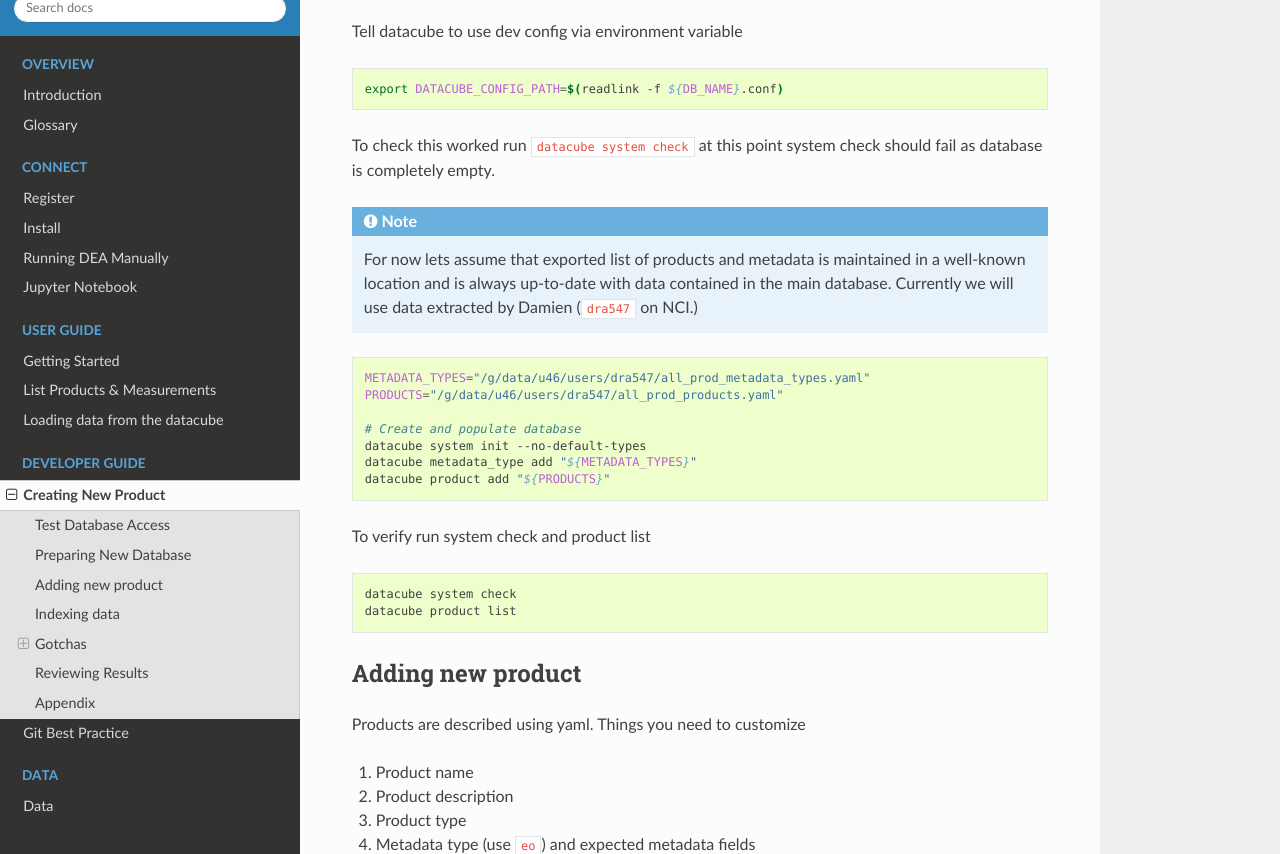
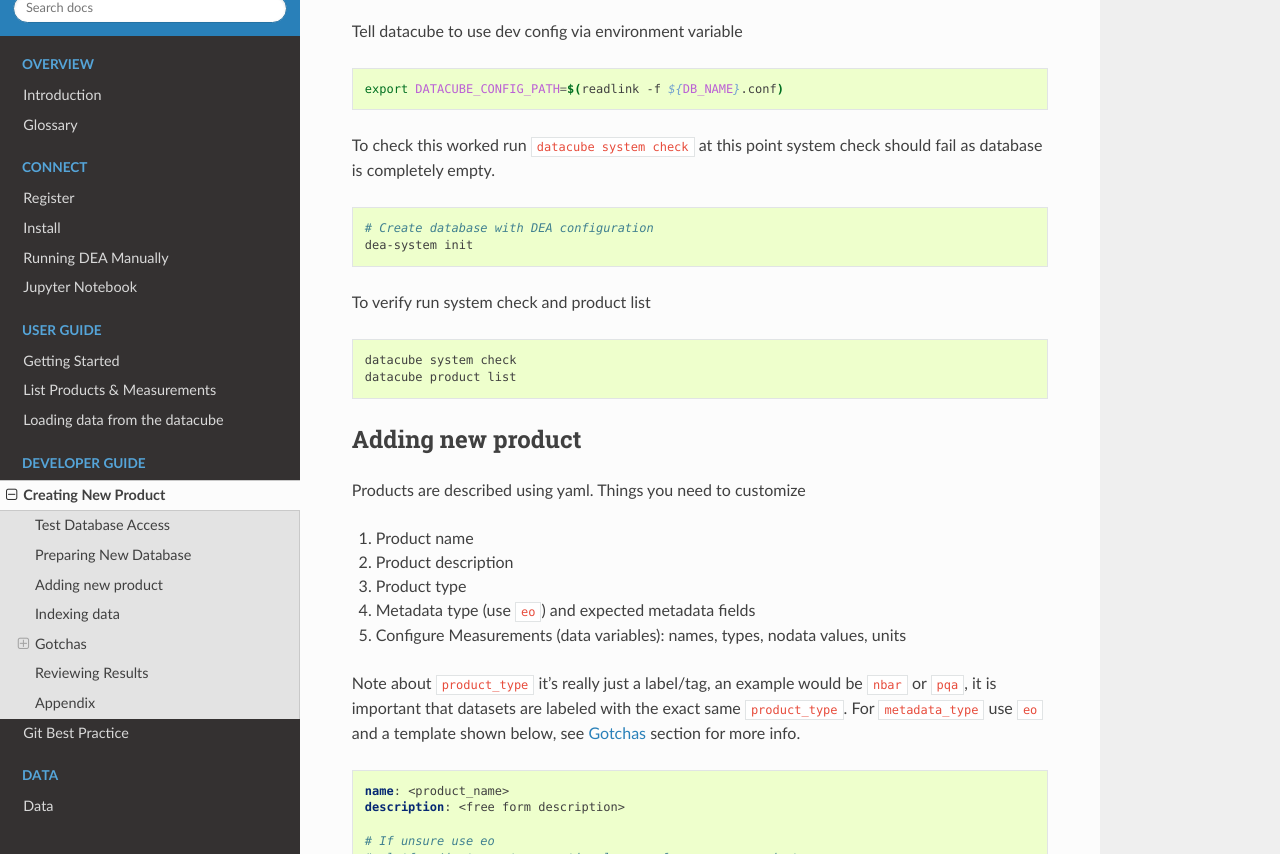
Before and after one commit to GeoscienceAustralia/digitalearthau, a Sphinx documentation site: the page built from docs/internal/new_product.rst, in a window 1280 px wide and 900 px high, scrolled down 1056 px, cut to the strip 46-900 px from the top of the window. Built offline with Sphinx 7.4.7 and the Read the Docs theme 2.0.0, drawn with Linux system fonts in a browser that asks for light colours.

Commit message:
Update docs for initialising dea db
ACDD-334

```diff
--- a/docs/internal/new_product.rst
+++ b/docs/internal/new_product.rst
@@ -59,23 +59,10 @@ To check this worked run ``datacube system check`` at this point system check
 should fail as database is completely empty.
 
 
-.. note::
-
-   For now lets assume that exported list of products and metadata is maintained
-   in a well-known location and is always up-to-date with data contained in the
-   main database. Currently we will use data extracted by Damien (``dra547`` on
-   NCI.)
-
-
 .. code-block:: bash
 
-    METADATA_TYPES="/g/data/u46/users/dra547/all_prod_metadata_types.yaml"
-    PRODUCTS="/g/data/u46/users/dra547/all_prod_products.yaml"
-
-    # Create and populate database
-    datacube system init --no-default-types
-    datacube metadata_type add "${METADATA_TYPES}"
-    datacube product add "${PRODUCTS}"
+    # Create database with DEA configuration
+    dea-system init
 
 To verify run system check and product list
 
```
Also changed, not shown: README.md (+3 -8 lines), 1 other file.
